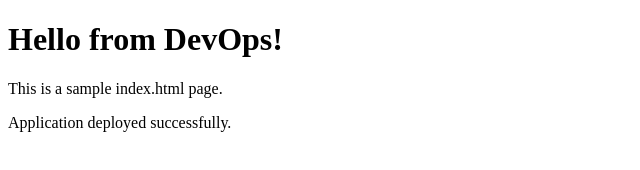
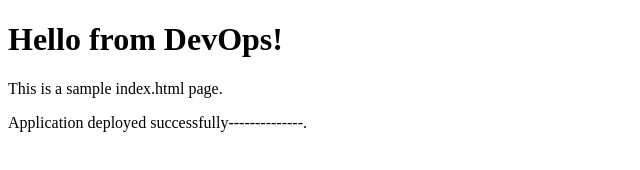
Before and after one commit to Kondarao1506/dockerflm, a plain HTML site: page index.html in a window 1280 px wide. Shown: the full height of the page, 0-640 px from the left. Drawn offline with Linux system fonts and the light colour scheme.

Commit message:
Update index.html

```diff
--- a/index.html
+++ b/index.html
@@ -11,7 +11,7 @@
 
     <p>This is a sample index.html page.</p>
 
-    <p>Application deployed successfully.</p>
+    <p>Application deployed successfully--------------.</p>
 
 </body>
 </html>
```
